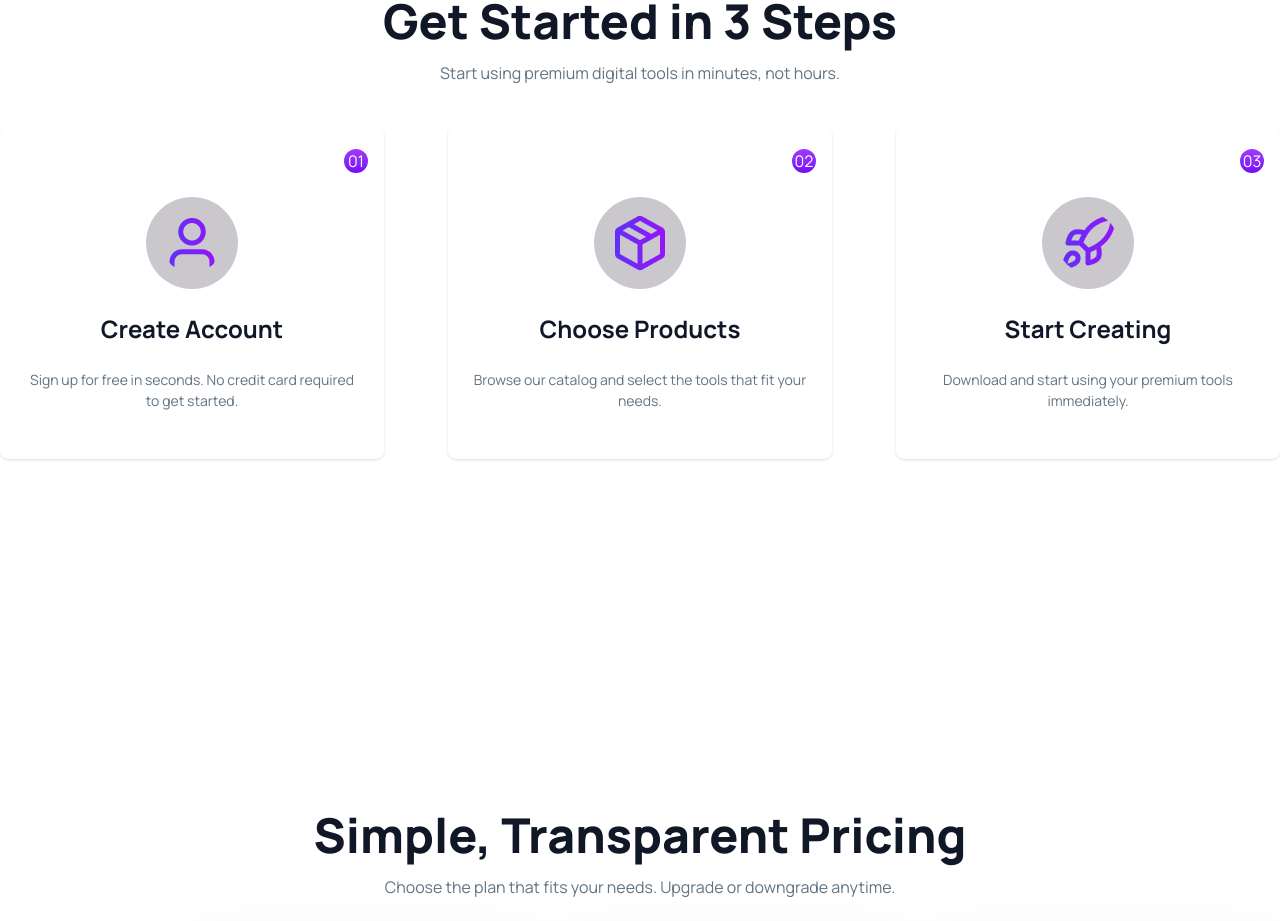
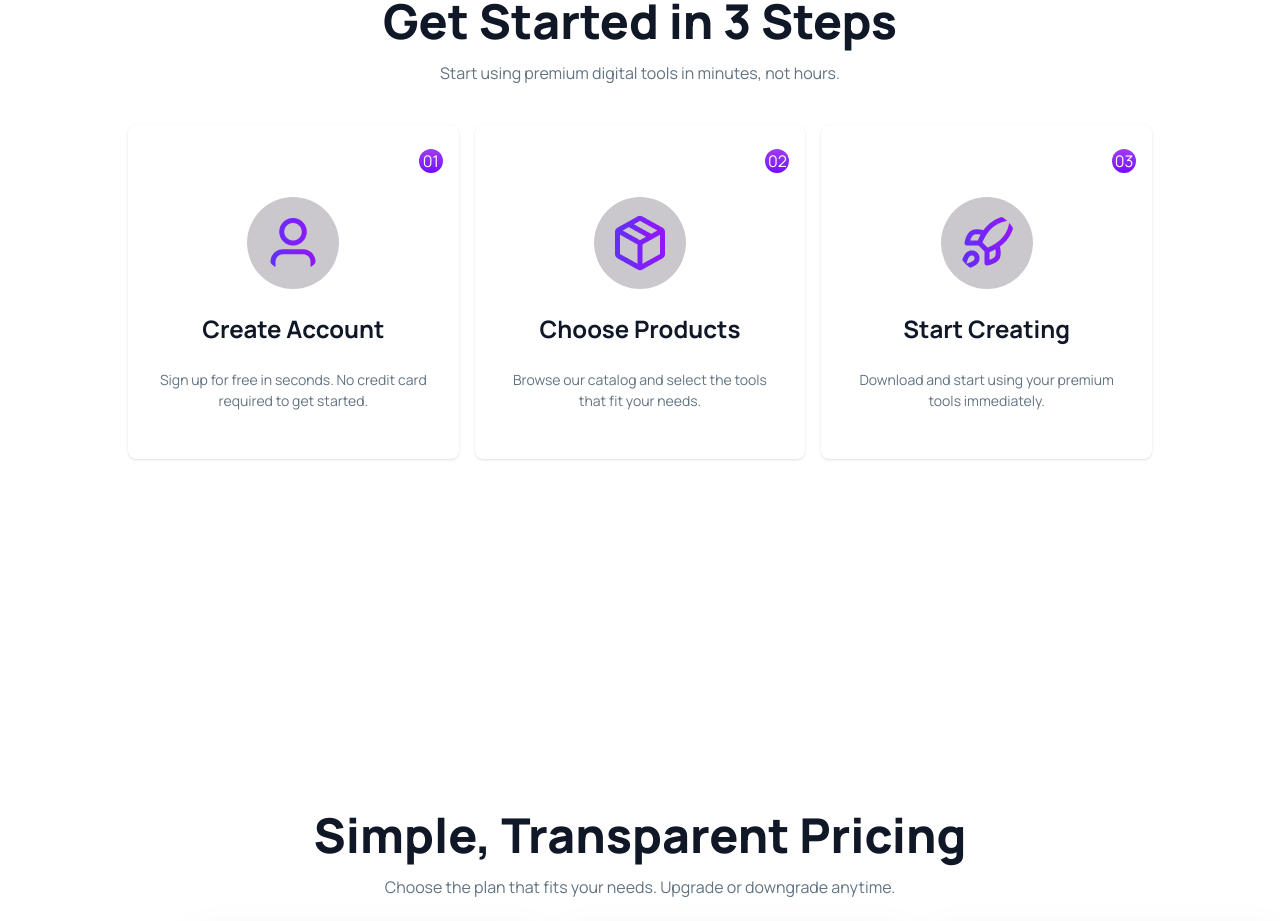
Before and after one commit to KhalidSifullahSIam2004/DigiTools-siam10, a React (Vite) app: page / in a window 1280 px wide. Shown: the part 1280-2201 px from the top of the page. Built offline with nearby package versions, Linux system fonts and the light colour scheme.

Commit message:
GetStarted section bug fix

```diff
--- a/src/Components/GetStartedSection/GetStartedSection.jsx
+++ b/src/Components/GetStartedSection/GetStartedSection.jsx
@@ -9,7 +9,7 @@ const GetStartedSection = () => {
       <h1 className='text-[#101727FF] text-5xl font-extrabold mb-4'>Get Started in 3 Steps</h1>
       <p className='text-[#627382FF] mb-10'>Start using premium digital tools in minutes, not hours.</p>
 
-      <div className=' grid justify-center gap-4 md:flex md:justify-between'>
+      <div className=' grid justify-center gap-4 md:flex md:justify-between lg:mx-32'>
 
 
         <div className="card bg-base-100 w-96 shadow-sm">
```
